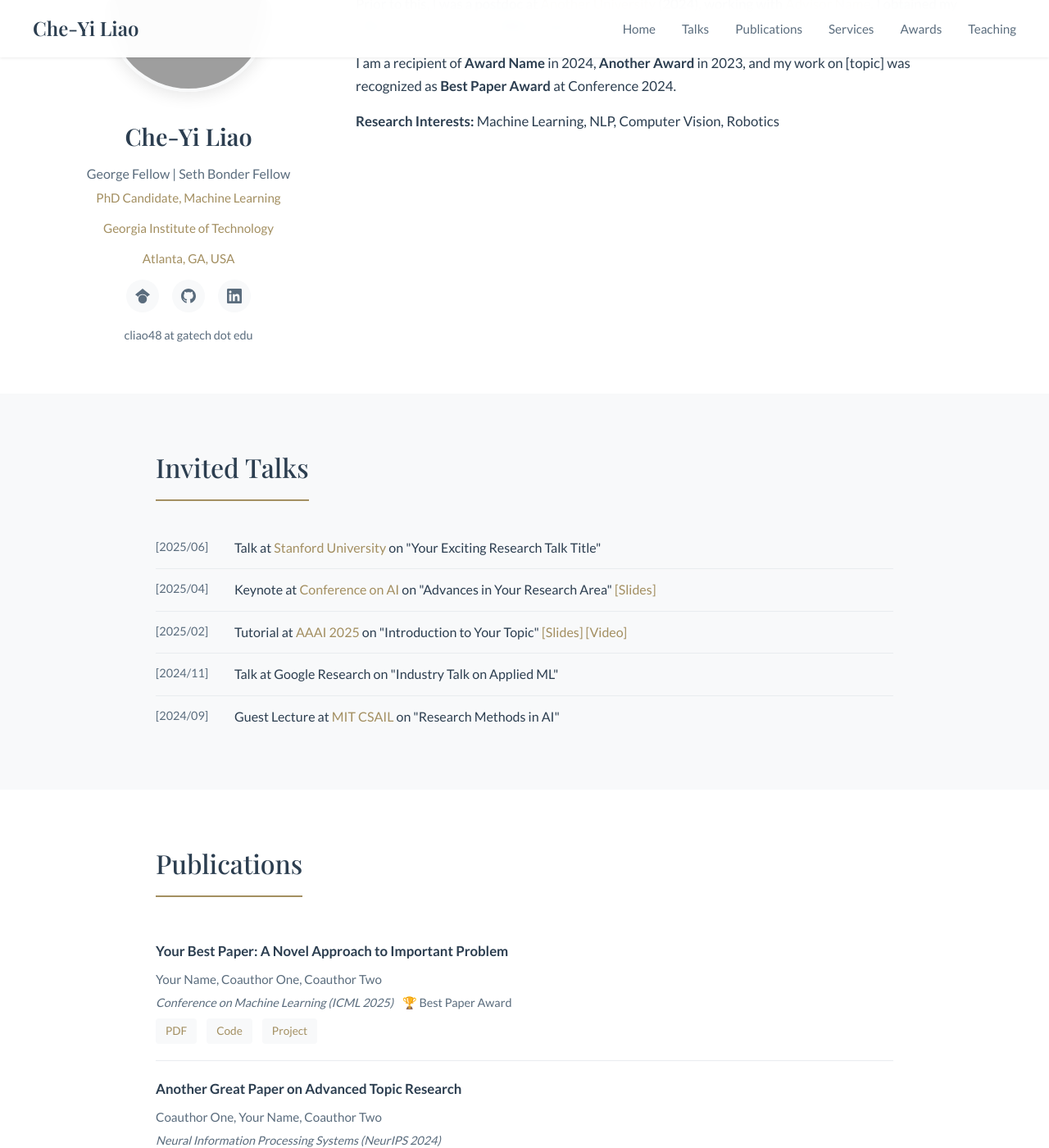
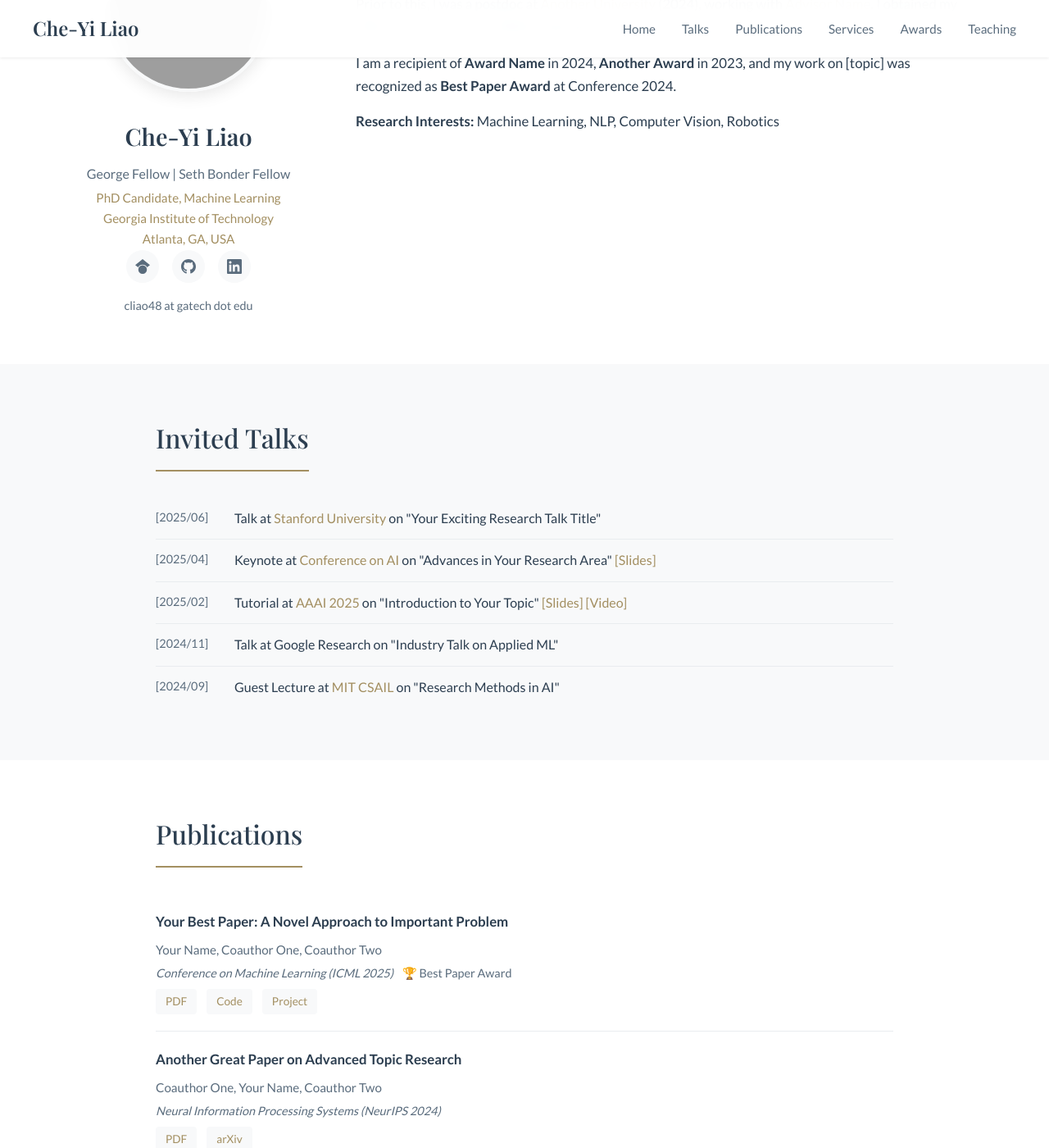
Before and after one commit to CheYiLiao/CheYiLiao.github.io, a Jekyll site: the page built from index.html, in a window 1280 px wide and 1400 px high, scrolled down 208 px. Shown: the whole window at 82% size. Built offline with Jekyll 4.4.1, drawn with Linux system fonts in a browser that asks for light colours; grey boxes are pictures that could not be loaded.

Commit message:
Update style.css

```diff
--- a/assets/css/style.css
+++ b/assets/css/style.css
@@ -151,7 +151,7 @@ nav {
 .profile-affiliation {
     color: var(--primary-color);
     font-size: 0.95rem;
-    margin-bottom: 0.75rem;
+    margin-bottom: 0rem;
 }
 
 .profile-affiliation-secondary {
```
